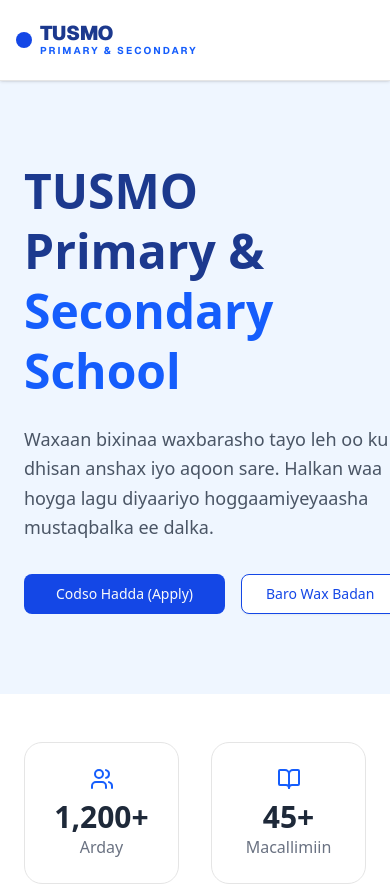
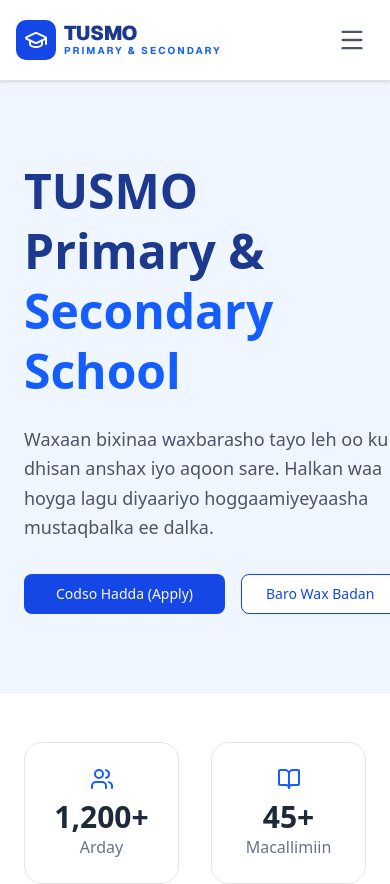
Before and after one commit to aliganey2016000-del/tusmo, a Next.js app: page / in a window 390 px wide. Shown: the top 884 px of the page. Built offline with nearby package versions, Linux system fonts and the light colour scheme; no server answers.

Commit message:
feat: add mobile responsive menu and navigation toggle to Navbar

```diff
--- a/components/Navbar.tsx
+++ b/components/Navbar.tsx
@@ -1,11 +1,11 @@
 "use client";
 
-import { useState } from "react"; // 1. Lagu daray state
+import { useState } from "react";
 import Link from "next/link";
 import { useSession, signOut } from "next-auth/react";
 import { usePathname } from "next/navigation";
 import { Button } from "@/components/ui/button";
-import { GraduationCap, LogOut, LayoutDashboard, Menu, X } from "lucide-react"; // 2. Lagu daray Menu iyo X
+import { GraduationCap, LogOut, LayoutDashboard, Menu, X } from "lucide-react";
 
 type UserWithRole = {
   name?: string;
@@ -16,7 +16,7 @@ type UserWithRole = {
 export default function Navbar() {
   const { data: session, status } = useSession();
   const pathname = usePathname();
-  const [isMenuOpen, setIsMenuOpen] = useState(false); // 3. State-ka mobile menu-ga
+  const [isMenuOpen, setIsMenuOpen] = useState(false);
 
   if (pathname.startsWith("/dashboard")) {
     return null;
@@ -29,7 +29,6 @@ export default function Navbar() {
     return "/dashboard/student";
   };
 
-  // Shaqo yar oo menu-ga xiraysa marka link la riixo
   const closeMenu = () => setIsMenuOpen(false);
 
   return (
@@ -41,7 +40,7 @@ export default function Navbar() {
           <div className="shrink-0 flex items-center">
             <Link href="/" className="flex items-center gap-2 group">
               <div className="bg-blue-700 p-2 rounded-lg group-hover:bg-blue-800 transition">
-                <graduationcap className="h-6 w-6 text-white" />
+                <GraduationCap className="h-6 w-6 text-white" />
               </div>
               <div className="flex flex-col text-left">
                 <span className="text-xl font-black text-blue-900 leading-none tracking-tight uppercase">
@@ -54,7 +53,7 @@ export default function Navbar() {
             </Link>
           </div>
 
-          {/* Menu Links (Desktop) - Waxaa lagu qariyaa mobile-ka */}
+          {/* Menu Links (Desktop) */}
           <div className="hidden md:flex items-center space-x-6">
             <Link href="/" className="text-sm font-semibold text-gray-600 hover:text-blue-700">Home</Link>
             <Link href="/courses" className="text-sm font-semibold text-gray-600 hover:text-blue-700">Courses</Link>
@@ -62,18 +61,17 @@ export default function Navbar() {
 
             {status === "authenticated" && (
               <Link href={getDashboardLink()} className="text-sm font-bold text-blue-700 flex items-center gap-1">
-                <layoutdashboard className="h-4 w-4" /> Dashboard
+                <LayoutDashboard className="h-4 w-4" /> Dashboard
               </Link>
             )}
           </div>
 
           {/* Auth Buttons & Mobile Toggle */}
           <div className="flex items-center space-x-3">
-            {/* Desktop Auth Section */}
             <div className="hidden md:flex items-center space-x-3">
                {status === "authenticated" ? (
                  <Button onClick={() => signOut({ callbackUrl: "/" })} variant="outline" className="text-red-600 border-red-100 rounded-full font-bold">
-                   <logout className="h-4 w-4 mr-2" /> Logout
+                   <LogOut className="h-4 w-4 mr-2" /> Logout
                  </Button>
                ) : (
                  <>
@@ -83,18 +81,17 @@ export default function Navbar() {
                )}
             </div>
 
-            {/* Mobile Menu Button - Kaliya Mobile ayaa lagu arkaa */}
             <button
               className="md:hidden p-2 text-gray-600"
               onClick={() => setIsMenuOpen(!isMenuOpen)}
             >
-              {isMenuOpen ? <x className="h-7 w-7" /> : <menu className="h-7 w-7" />}
+              {isMenuOpen ? <X className="h-7 w-7" /> : <Menu className="h-7 w-7" />}
             </button>
           </div>
         </div>
       </div>
 
-      {/* MOBILE MENU - Wuxuu soo baxayaa markii button-ka la riixo */}
+      {/* MOBILE MENU */}
       {isMenuOpen && (
         <div className="md:hidden bg-white border-t py-4 px-6 space-y-4 shadow-lg animate-in fade-in slide-in-from-top-2">
           <Link href="/" onClick={closeMenu} className="block text-base font-semibold text-gray-700">Home</Link>
@@ -102,8 +99,8 @@ export default function Navbar() {
           <Link href="/Become-instructor" onClick={closeMenu} className="block text-base font-semibold text-gray-700">Become an Instructor</Link>
 
           {status === "authenticated" && (
-            <Link href={getDashboardLink()} onClick={closeMenu} className="block text-base font-bold text-blue-700 flex items-center gap-2">
-              <layoutdashboard className="h-5 w-5" /> Dashboard
+            <Link href={getDashboardLink()} onClick={closeMenu} className="flex items-center gap-2 text-base font-bold text-blue-700">
+              <LayoutDashboard className="h-5 w-5" /> Dashboard
             </Link>
           )}
 
```
